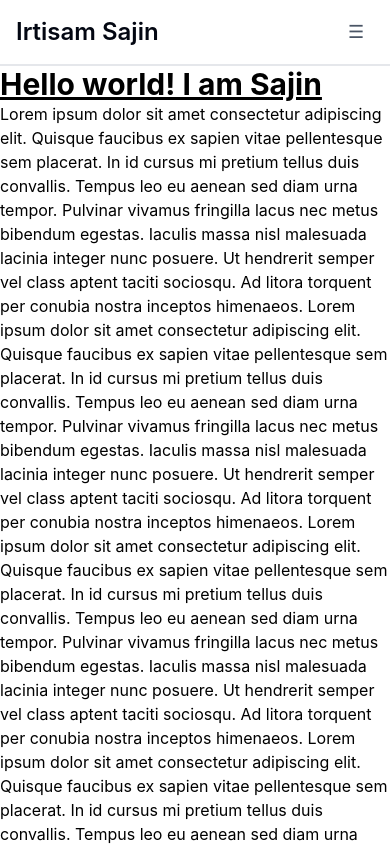
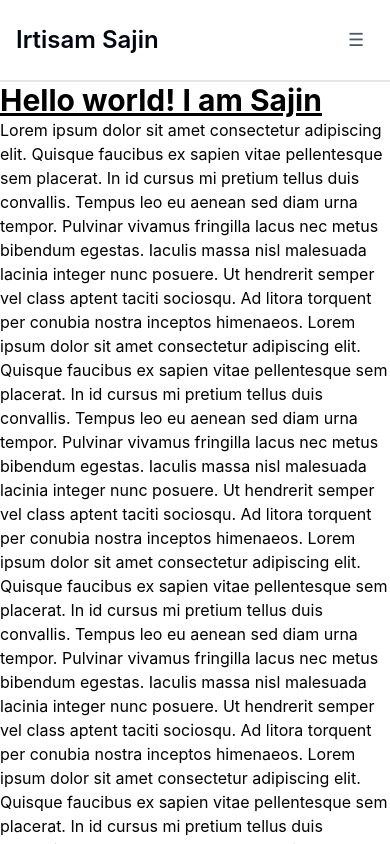
Before and after one commit to irtisamsajin/irtisamsajin.github.io, a React (Vite) app: page /#/ in a window 390 px wide. Shown: the top 844 px of the page. Built offline with nearby package versions, Linux system fonts and the light colour scheme.

Commit message:
Slight update of navbar

```diff
--- a/src/Components/Navbar.jsx
+++ b/src/Components/Navbar.jsx
@@ -6,7 +6,7 @@ function Navbar({activePage}) {
     return (
     <>
     <div className={`sticky top-0 border-b-2 border-b-gray-200`}>
-        <div className="flex items-center justify-between px-4 md:px-20 lg:px-30 p-4 sm:p-6 opacity-100 bg-white text-gray-950 ">
+        <div className="flex items-center justify-between px-4 md:px-20 lg:px-30 p-6 opacity-100 bg-white text-gray-950 ">
             <div>
                 <Link to="/" ><h3 className="text-2xl font-semibold">Irtisam Sajin</h3></Link>
             </div>
```
